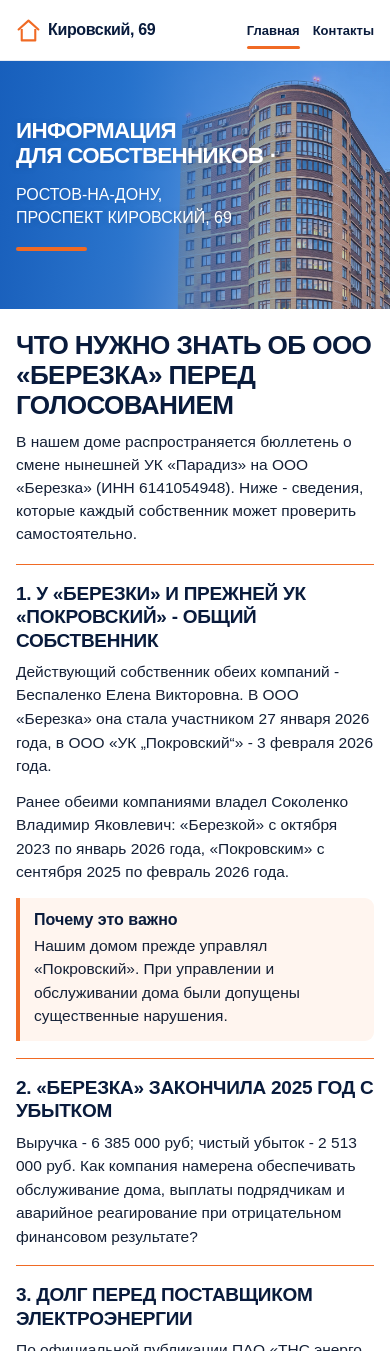
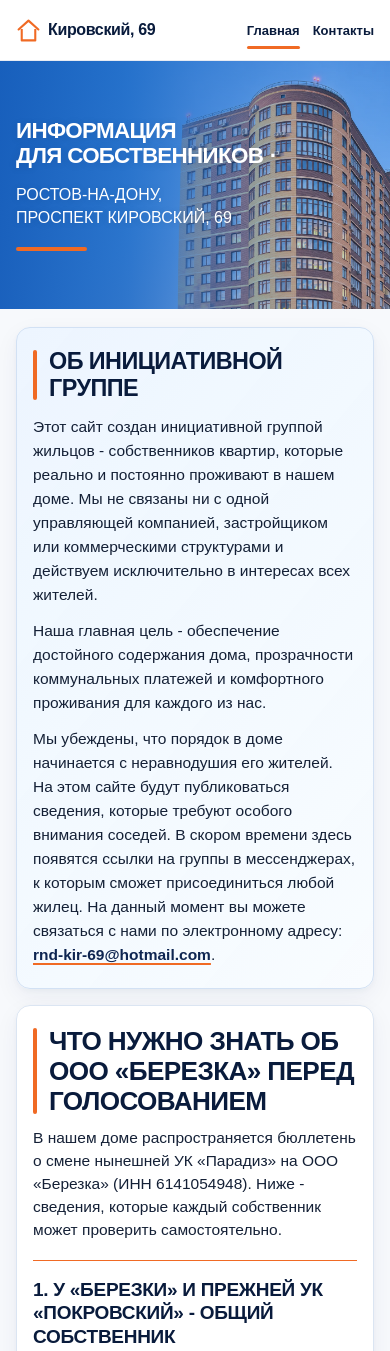
Before and after one commit to rnd-kir-69/kirovsky-69, a plain HTML site: page index.html in a window 390 px wide. Shown: the top 1351 px of the page. Drawn offline with Linux system fonts and the light colour scheme.

Commit message:
Add files via upload

```diff
--- a/index.html
+++ b/index.html
@@ -4,7 +4,7 @@
   <meta charset="utf-8">
   <meta name="viewport" content="width=device-width, initial-scale=1">
   <meta name="theme-color" content="#ffffff">
-  <meta name="description" content="Информация для собственников многоквартирного дома по адресу: Ростов-на-Дону, проспект Кировский, 69. Памятка перед голосованием.">
+  <meta name="description" content="Сайт инициативной группы собственников дома по адресу: Ростов-на-Дону, проспект Кировский, 69. Информация для жителей и памятка перед голосованием.">
   <title>Кировский, 69 — информация для собственников</title>
   <link rel="icon" type="image/svg+xml" href="favicon.svg">
   <link rel="preload" as="image" href="assets/dom-kirovskiy-69.webp">
@@ -43,14 +43,26 @@
   </section>
 
   <main id="content" class="container content">
-    <div class="intro">
-      <h2>ЧТО НУЖНО ЗНАТЬ ОБ ООО «БЕРЕЗКА» ПЕРЕД ГОЛОСОВАНИЕМ</h2>
+    <!-- Первый информационный блок: кто создал сайт -->
+    <section class="info-card info-card--about" id="about" aria-labelledby="about-title">
+      <h2 class="info-card__title" id="about-title">ОБ ИНИЦИАТИВНОЙ ГРУППЕ</h2>
+      <div class="info-card__text">
+        <p>Этот сайт создан инициативной группой жильцов - собственников квартир, которые реально и постоянно проживают в нашем доме. Мы не связаны ни с одной управляющей компанией, застройщиком или коммерческими структурами и действуем исключительно в интересах всех жителей.</p>
+        <p>Наша главная цель - обеспечение достойного содержания дома, прозрачности коммунальных платежей и комфортного проживания для каждого из нас.</p>
+        <p>Мы убеждены, что порядок в доме начинается с неравнодушия его жителей. На этом сайте будут публиковаться сведения, которые требуют особого внимания соседей. В скором времени здесь появятся ссылки на группы в мессенджерах, к которым сможет присоединиться любой жилец. На данный момент вы можете связаться с нами по электронному адресу: <a href="mailto:rnd-kir-69@hotmail.com">rnd-kir-69@hotmail.com</a>.</p>
+      </div>
+    </section>
+
+    <!-- Второй информационный блок: полная памятка собственникам -->
+    <section class="info-card info-card--memo" id="memo" aria-labelledby="memo-title">
+      <div class="intro">
+        <h2 id="memo-title">ЧТО НУЖНО ЗНАТЬ ОБ ООО «БЕРЕЗКА» ПЕРЕД ГОЛОСОВАНИЕМ</h2>
       <p>В нашем доме распространяется бюллетень о смене нынешней УК «Парадиз» на ООО «Березка» (ИНН 6141054948). Ниже - сведения, которые каждый собственник может проверить самостоятельно.</p>
     </div>
 
     <div class="facts" aria-label="Сведения из памятки">
         <section class="fact" aria-labelledby="fact-1">
-          <h2 id="fact-1"><span class="fact__number">1.</span> У «БЕРЕЗКИ» И ПРЕЖНЕЙ УК «ПОКРОВСКИЙ» - ОБЩИЙ СОБСТВЕННИК</h2>
+          <h3 id="fact-1"><span class="fact__number">1.</span> У «БЕРЕЗКИ» И ПРЕЖНЕЙ УК «ПОКРОВСКИЙ» - ОБЩИЙ СОБСТВЕННИК</h3>
           <div class="fact__body">
             <p>Действующий собственник обеих компаний - Беспаленко Елена Викторовна. В ООО «Березка» она стала участником 27 января 2026 года, в ООО «УК „Покровский“» - 3 февраля 2026 года.</p>
 <p>Ранее обеими компаниями владел Соколенко Владимир Яковлевич: «Березкой» с октября 2023 по январь 2026 года, «Покровским» с сентября 2025 по февраль 2026 года.</p>
@@ -61,25 +73,25 @@
           </div>
         </section>
         <section class="fact" aria-labelledby="fact-2">
-          <h2 id="fact-2"><span class="fact__number">2.</span> «БЕРЕЗКА» ЗАКОНЧИЛА 2025 ГОД С УБЫТКОМ</h2>
+          <h3 id="fact-2"><span class="fact__number">2.</span> «БЕРЕЗКА» ЗАКОНЧИЛА 2025 ГОД С УБЫТКОМ</h3>
           <div class="fact__body">
             <p>Выручка - 6 385 000 руб; чистый убыток - 2 513 000 руб. Как компания намерена обеспечивать обслуживание дома, выплаты подрядчикам и аварийное реагирование при отрицательном финансовом результате?</p>
           </div>
         </section>
         <section class="fact" aria-labelledby="fact-3">
-          <h2 id="fact-3"><span class="fact__number">3.</span> ДОЛГ ПЕРЕД ПОСТАВЩИКОМ ЭЛЕКТРОЭНЕРГИИ</h2>
+          <h3 id="fact-3"><span class="fact__number">3.</span> ДОЛГ ПЕРЕД ПОСТАВЩИКОМ ЭЛЕКТРОЭНЕРГИИ</h3>
           <div class="fact__body">
             <p>По официальной публикации ПАО «ТНС энерго Ростов-на-Дону» на 1 июля 2026 года, задолженность «Березки» составляла 613 790,19 руб. Указано 4 неоплаченных счёта-фактуры.</p>
           </div>
         </section>
         <section class="fact" aria-labelledby="fact-4">
-          <h2 id="fact-4"><span class="fact__number">4.</span> СУДЕБНЫЕ ДЕЛА</h2>
+          <h3 id="fact-4"><span class="fact__number">4.</span> СУДЕБНЫЕ ДЕЛА</h3>
           <div class="fact__body">
             <p>По данным XFirm, у «Березки» 24 арбитражных дела, в 22 она указана ответчиком. В октябре 2026 года зарегистрированы иски «ТНС энерго Ростов-на-Дону» (530 046 руб; № А53-39130/2026) и «Водоканала Ростова-на-Дону» (93 176 руб; № А53-39222/2026). По данным XFirm на 5 ноября 2026 года. В 2026 году к компании предъявлены новые судебные требования, в том числе со стороны поставщиков коммунальных ресурсов. В основном это иски от Водоканала и ТНС Энерго за неоплату ресурсов. Надзорные органы: ГЖИ Ростовской области ранее привлекала компанию к административной ответственности со штрафом за нарушение лицензионных требований (некачественное содержание жилого фонда) По данным портала my-gkh.ru.</p>
           </div>
         </section>
         <section class="fact" aria-labelledby="fact-5">
-          <h2 id="fact-5"><span class="fact__number">5.</span> ФИНАНСОВЫЕ ВОПРОСЫ К БЫВШЕЙ УК «ПОКРОВСКИЙ»</h2>
+          <h3 id="fact-5"><span class="fact__number">5.</span> ФИНАНСОВЫЕ ВОПРОСЫ К БЫВШЕЙ УК «ПОКРОВСКИЙ»</h3>
           <div class="fact__body">
             <p>За 2025 год ООО «УК „Покровский“» отразило убыток 6,46 млн руб. В реестре «ТНС энерго» на 01.07.2026 у «Покровского» указана задолженность 5 178 935,13 руб.</p>
           </div>
@@ -89,9 +101,10 @@
     <section class="key-question" aria-labelledby="key-question-title">
       <div class="key-question__accent" aria-hidden="true"></div>
       <div>
-        <h2 id="key-question-title">Главный вопрос к инициаторам смены УК</h2>
+        <h3 id="key-question-title">Главный вопрос к инициаторам смены УК</h3>
         <p>Почему жильцам предлагают организацию, имеющую того же собственника, что и прежняя УК (“Покровский”)? Какие гарантии качества обслуживания, прозрачных расходов и расчетов с подрядчиками они могут представить? После перехода дома под управление «БЕРЕЗКА» деньги, собранные с дома, могут принудительно списываться приставами по исполнительным листам для покрытия прежних долгов компании «БЕРЕЗКА» перед поставщиками ресурсов.</p>
       </div>
+    </section>
     </section>
   </main>
 
--- a/styles.css
+++ b/styles.css
@@ -11,7 +11,7 @@
 }
 *, *::before, *::after { box-sizing: border-box; }
 html { scroll-behavior: smooth; scroll-padding-top: 24px; }
-body { margin: 0; background: #fff; color: var(--ink); font-family: Arial, Helvetica, sans-serif; -webkit-font-smoothing: antialiased; }
+body { margin: 0; background: #f7f9fc; color: var(--ink); font-family: Arial, Helvetica, sans-serif; -webkit-font-smoothing: antialiased; }
 a { color: inherit; }
 svg { flex: none; }
 .container { width: min(calc(100% - 64px), var(--page-width)); margin-inline: auto; }
@@ -34,11 +34,23 @@ svg { flex: none; }
 .hero__dot { margin-left: .05em; }
 .hero p { margin: 0; font-size: clamp(18px, 2vw, 24px); font-weight: 500; line-height: 1.42; }
 .hero__accent { display: block; width: 92px; height: 5px; margin-top: 25px; border-radius: 5px; background: var(--orange); }
-.content { padding-block: 30px 42px; }
+/* Разделение публикаций на самостоятельные информационные блоки. */
+.content { padding-block: 32px 46px; }
+.info-card { padding: clamp(23px, 3.3vw, 39px); border: 1px solid #dbe5f2; border-radius: 20px; background: rgba(255, 255, 255, .96); box-shadow: 0 8px 25px rgba(19, 45, 84, .055), 0 2px 5px rgba(19, 45, 84, .035); }
+.info-card + .info-card { margin-top: 24px; }
+.info-card--about { background: linear-gradient(130deg, rgba(236, 245, 255, .91), rgba(249, 252, 255, .94)); border-color: #d2e1f4; }
+.info-card__title, .intro h2 { position: relative; padding-left: 21px; }
+.info-card__title::before, .intro h2::before { content: ''; position: absolute; left: 0; top: .07em; bottom: .07em; width: 5px; background: var(--orange); border-radius: 6px; }
+.info-card__title { margin: 0 0 17px; color: var(--navy-deep); font-size: clamp(25px, 3vw, 36px); font-weight: 800; line-height: 1.15; letter-spacing: -.55px; }
+.info-card__text p { margin: 0 0 14px; font-size: clamp(16px, 1.55vw, 19px); line-height: 1.55; }
+.info-card__text p:last-child { margin-bottom: 0; }
+.info-card__text a { color: var(--navy); font-weight: 700; text-decoration-color: var(--orange); text-decoration-thickness: 1.5px; text-underline-offset: 3px; overflow-wrap: anywhere; }
+.info-card__text a:hover { color: #d65b1d; }
+
 .intro h2 { margin: 0 0 15px; color: var(--navy-deep); font-size: clamp(27px, 3.3vw, 42px); font-weight: 800; letter-spacing: -.6px; line-height: 1.15; }
 .intro p { margin: 0 0 22px; font-size: clamp(17px, 1.65vw, 20px); line-height: 1.5; }
 .fact { border-top: 1.5px solid var(--orange); padding: 20px 0 19px; }
-.fact h2 { margin: 0 0 8px; color: var(--navy-deep); font-size: clamp(20px, 2.1vw, 24px); font-weight: 800; line-height: 1.23; letter-spacing: -.28px; text-transform: uppercase; }
+.fact h3 { margin: 0 0 8px; color: var(--navy-deep); font-size: clamp(20px, 2.1vw, 24px); font-weight: 800; line-height: 1.23; letter-spacing: -.28px; text-transform: uppercase; }
 .fact__number { white-space: nowrap; }
 .fact__body p { margin: 0 0 12px; font-size: clamp(16px, 1.45vw, 18px); line-height: 1.52; }
 .fact__body p:last-child { margin-bottom: 0; }
@@ -47,7 +59,7 @@ svg { flex: none; }
 .context-note p { margin: 0; }
 .key-question { margin-top: 10px; display: grid; grid-template-columns: 5px minmax(0, 1fr); gap: 25px; padding: 25px 31px; background: linear-gradient(110deg,#fff2ea 0%,#ffebe0 100%); border-radius: 17px; }
 .key-question__accent { border-radius: 5px; background: var(--orange); }
-.key-question h2 { margin: 0 0 10px; color: var(--navy-deep); font-size: clamp(22px, 2.4vw, 29px); line-height: 1.2; }
+.key-question h3 { margin: 0 0 10px; color: var(--navy-deep); font-size: clamp(22px, 2.4vw, 29px); line-height: 1.2; }
 .key-question p { margin: 0; font-size: clamp(16px, 1.45vw, 18px); line-height: 1.5; }
 .contacts { background: linear-gradient(107deg, #122f5d 0%, #081d41 100%); color: #fff; }
 .contacts__inner { min-height: 120px; display: flex; align-items: center; justify-content: space-between; gap: 26px; }
@@ -78,14 +90,19 @@ svg { flex: none; }
   .hero h1 { max-width: 310px; font-size: clamp(23px, 5vw, 31px); margin-bottom: 16px; }
   .hero p { font-size: clamp(16px, 3.4vw, 20px); }
   .hero__accent { margin-top: 17px; height: 4px; width: 71px; }
-  .content { padding-block: 25px 30px; }
+  .content { padding-block: 26px 32px; }
+  .info-card { padding: 24px; border-radius: 17px; }
+  .info-card + .info-card { margin-top: 20px; }
+  .info-card__title { font-size: clamp(24px, 5.4vw, 30px); }
+  .info-card__text p { font-size: 16px; }
+
   .intro h2 { font-size: clamp(25px, 6vw, 33px); }
   .intro p { font-size: 16px; }
   .fact { padding-block: 17px; }
-  .fact h2 { font-size: clamp(19px, 4.2vw, 22px); }
+  .fact h3 { font-size: clamp(19px, 4.2vw, 22px); }
   .fact__body p { font-size: 16px; }
   .key-question { padding: 19px; gap: 17px; }
-  .key-question h2 { font-size: 22px; }
+  .key-question h3 { font-size: 22px; }
   .key-question p { font-size: 16px; }
   .contacts__inner { padding-block: 20px; flex-wrap: wrap; align-items: flex-start; }
   .contacts__heading { width: 100%; }
@@ -104,15 +121,22 @@ svg { flex: none; }
   .hero__veil { background: linear-gradient(90deg, rgba(23,94,187,.95) 0%, rgba(32,109,201,.86) 33%, rgba(47,129,208,.25) 85%); }
   .hero h1 { font-size: clamp(22px, 5.75vw, 27px); max-width: 295px; }
   .hero p { font-size: 16px; }
-  .content { padding-block: 21px 26px; }
+  .content { padding-block: 18px 28px; }
+  .info-card { padding: 20px 16px 21px; border-radius: 14px; }
+  .info-card + .info-card { margin-top: 16px; }
+  .info-card__title { font-size: clamp(22px, 6vw, 27px); margin-bottom: 13px; }
+  .info-card__title, .intro h2 { padding-left: 16px; }
+  .info-card__title::before, .intro h2::before { width: 4px; }
+  .info-card__text p { font-size: 15.5px; margin-bottom: 12px; }
+
   .intro h2 { font-size: clamp(25px, 6.7vw, 31px); line-height: 1.15; margin-bottom: 11px; }
   .intro p { font-size: 15.5px; line-height: 1.48; margin-bottom: 18px; }
-  .fact h2 { font-size: 19px; }
+  .fact h3 { font-size: 19px; }
   .fact__body p { font-size: 15.5px; }
   .context-note { padding: 13px 14px; }
   .context-note h3 { font-size: 16px; }
   .key-question { border-radius: 13px; padding: 18px 15px; gap: 12px; grid-template-columns: 4px 1fr; }
-  .key-question h2 { font-size: 20px; }
+  .key-question h3 { font-size: 20px; }
   .key-question p { font-size: 15.5px; }
   .contacts__inner { display: grid; grid-template-columns: 1fr; gap: 17px; padding-block: 19px 25px; }
   .contacts__heading, .contacts__item { font-size: 15px; }
```
